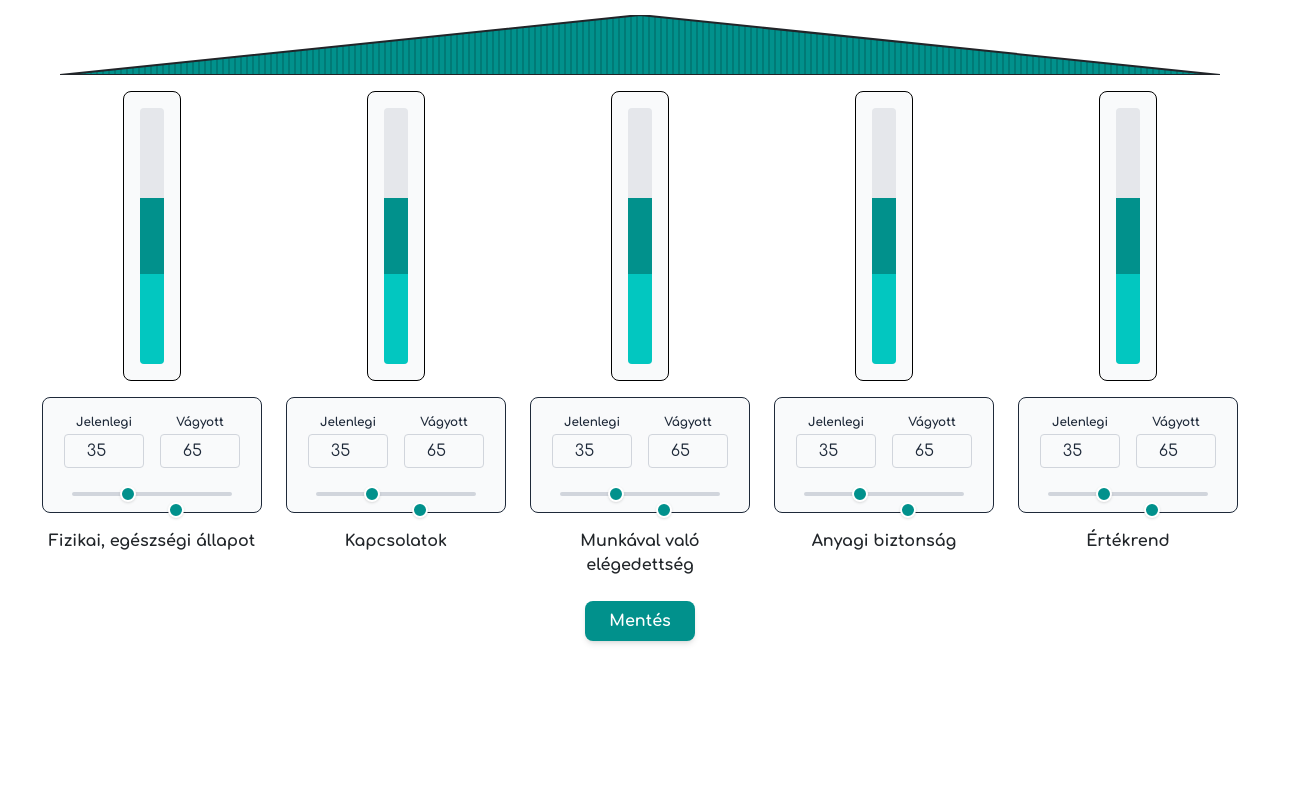
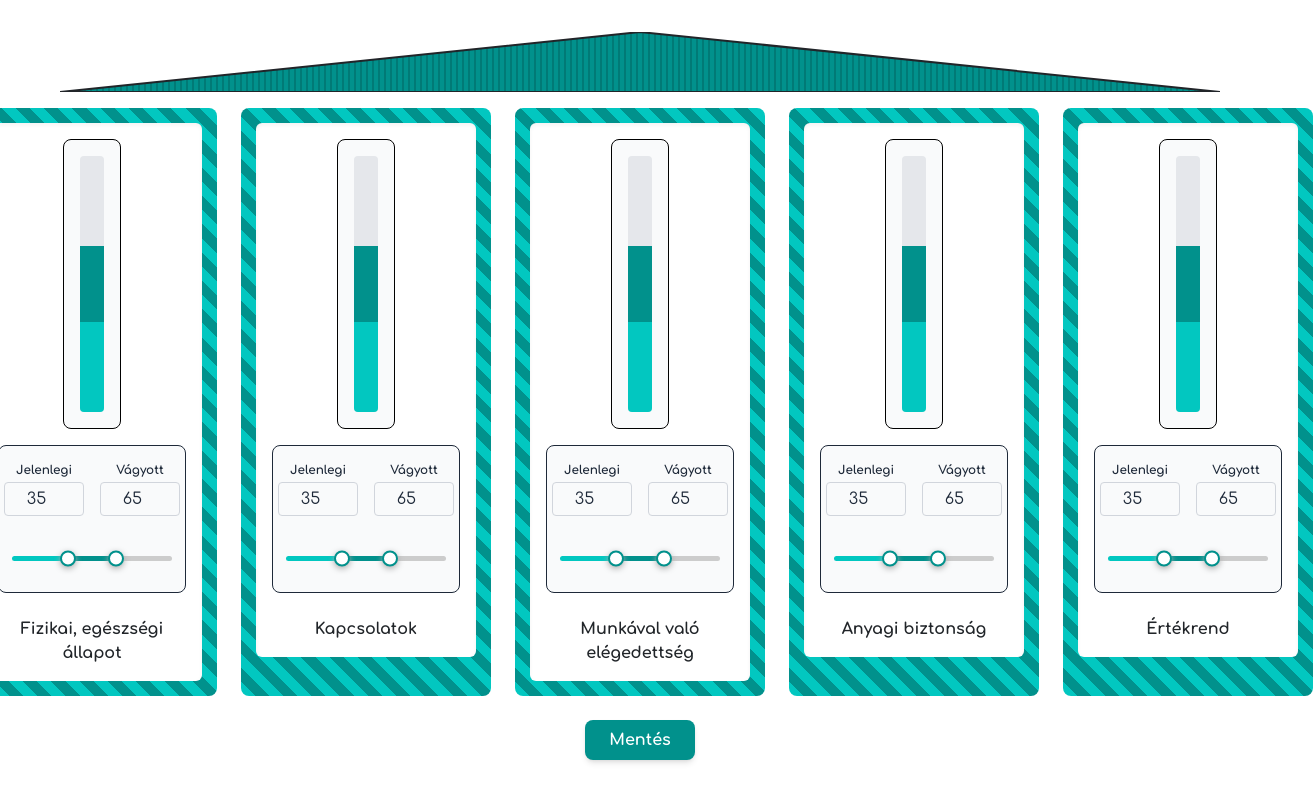
Before and after one commit to zoltankovacs100/eletem-5-pillere, a React (Vite) app: page / in a window 1280 px wide. Shown: the whole page, 1313 px wide, since content can reach past the window. Built offline with nearby package versions, Linux system fonts and the light colour scheme.

Commit message:
fix: Apply visual fixes for layout and slider

```diff
--- a/src/App.jsx
+++ b/src/App.jsx
@@ -11,7 +11,7 @@
   const exportRef = useRef();
   return (
 
-    <div ref={exportRef} className="w-full flex flex-col justify-center items-center" style={{padding: '15px'}}>
+    <div ref={exportRef} className="w-full flex flex-col justify-center items-center p-4 pt-8">
 
       <svg width="100%" viewBox="0 0 1160 60" className="max-w-[1160px] mb-4 mx-auto block justify-center">
         <defs>
--- a/src/components/Scale.jsx
+++ b/src/components/Scale.jsx
@@ -1,5 +1,5 @@
 import React, { useState } from 'react';
-import { Range } from 'react-range';
+import { Range, getTrackBackground } from 'react-range';
 
 const Scale = ({ scaleName }) => {
   const [values, setValues] = useState([35, 65]);
@@ -7,13 +7,19 @@
   const MIN = 0;
   const MAX = 100;
 
-  // Accent color from palette 1
   const accentColor = '#01918C';
-  // A lighter shade for the "current" value bar
   const lightAccentColor = '#02c7c0';
+  const trackBackgroundColor = '#ccc';
 
   return (
-    <div className="w-[220px] flex-shrink-0 flex flex-col items-center gap-4">
+    <div
+      className="flex-shrink-0 rounded-lg"
+      style={{
+        padding: '15px',
+        backgroundImage: `repeating-linear-gradient(45deg, ${lightAccentColor}, ${lightAccentColor} 10px, ${accentColor} 10px, ${accentColor} 20px)`
+      }}
+    >
+      <div className="w-[220px] flex flex-col items-center gap-4 bg-white p-4 rounded-md shadow-inner">
         {/* Pillar visualization */}
         <div className="bg-gray-50 border rounded-lg p-4">
           <div className="relative w-6 h-64 rounded-sm overflow-hidden bg-gray-200">
@@ -76,7 +82,7 @@
             </div>
           </div>
 
-        <div className="w-40 pt-2">
+          <div className="w-40 pt-2 flex justify-center">
             <Range
               values={values}
               step={STEP}
@@ -84,21 +90,47 @@
               max={MAX}
               onChange={setValues}
               renderTrack={({ props, children }) => (
-              <div {...props} className="h-1 bg-gray-300 rounded-full">
+                <div
+                  onMouseDown={props.onMouseDown}
+                  onTouchStart={props.onTouchStart}
+                  style={{
+                    ...props.style,
+                    height: '36px',
+                    display: 'flex',
+                    width: '100%',
+                  }}
+                >
+                  <div
+                    ref={props.ref}
+                    style={{
+                      height: '5px',
+                      width: '100%',
+                      borderRadius: '4px',
+                      background: getTrackBackground({
+                        values,
+                        colors: [lightAccentColor, accentColor, trackBackgroundColor],
+                        min: MIN,
+                        max: MAX,
+                      }),
+                      alignSelf: 'center',
+                    }}
+                  >
                     {children}
                   </div>
+                </div>
               )}
-            renderThumb={({ props, isDragged }) => {
-              const { key, ...rest } = props;
+              renderThumb={({ props }) => {
                 return (
                   <div
-                  key={key}
-                  {...rest}
-                  className="h-4 w-4 rounded-full shadow"
+                    {...props}
                     style={{
-                    backgroundColor: accentColor,
-                    outline: 'none',
-                    border: '2px solid white'
+                      ...props.style,
+                      height: '16px',
+                      width: '16px',
+                      borderRadius: '50%',
+                      backgroundColor: '#FFF',
+                      border: `2px solid ${accentColor}`,
+                      boxShadow: '0px 2px 6px #AAA',
                     }}
                   />
                 );
@@ -107,9 +139,10 @@
           </div>
         </div>
 
-      <h2 className="text-center text-base font-bold" style={{ color: '#212529' }}>
+        <h2 className="text-center text-base font-bold pt-2" style={{ color: '#212529' }}>
           {scaleName}
         </h2>
+      </div>
     </div>
   );
 };
```
Lines whose indentation alone changed are shown as unchanged.
